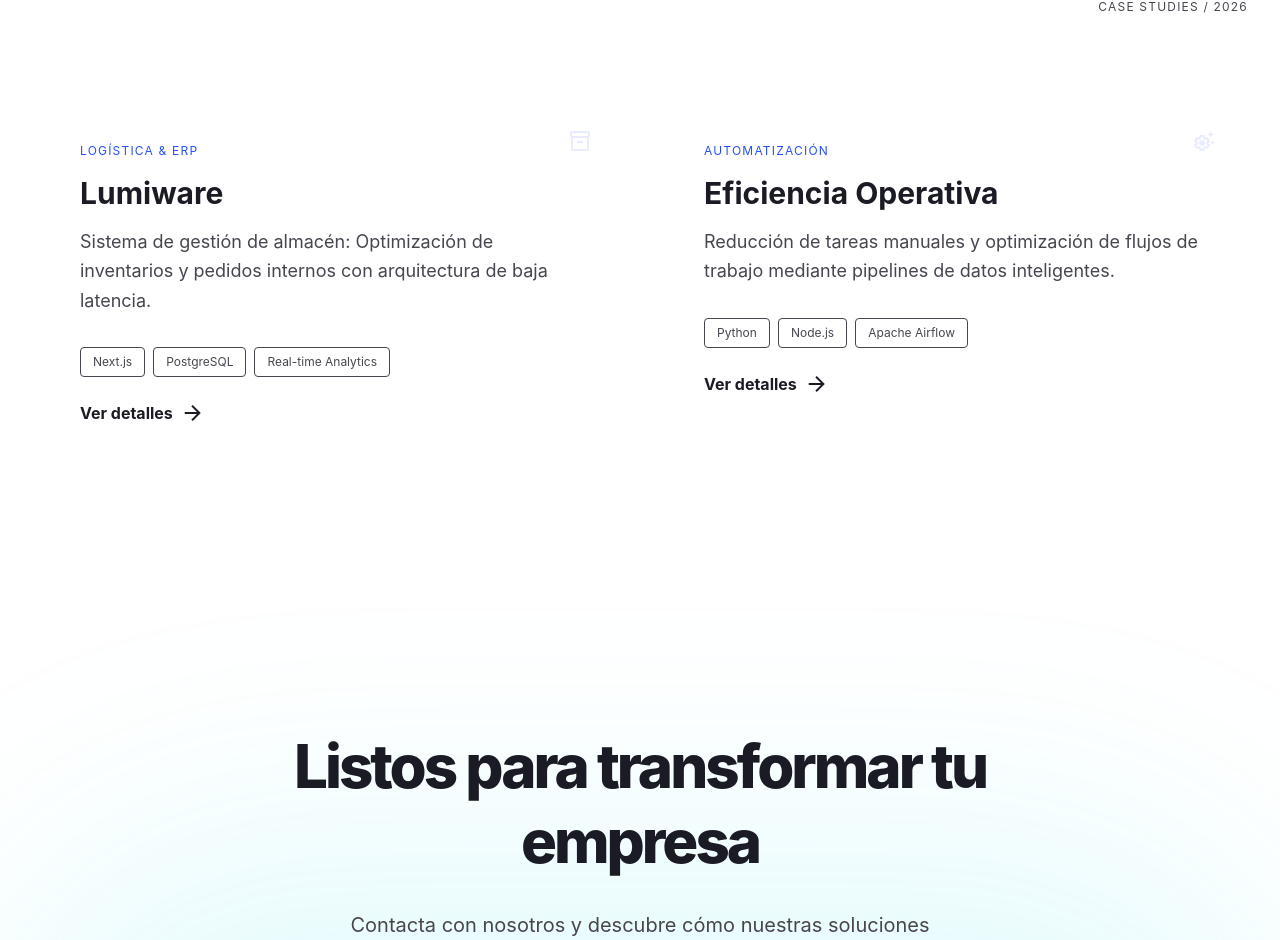
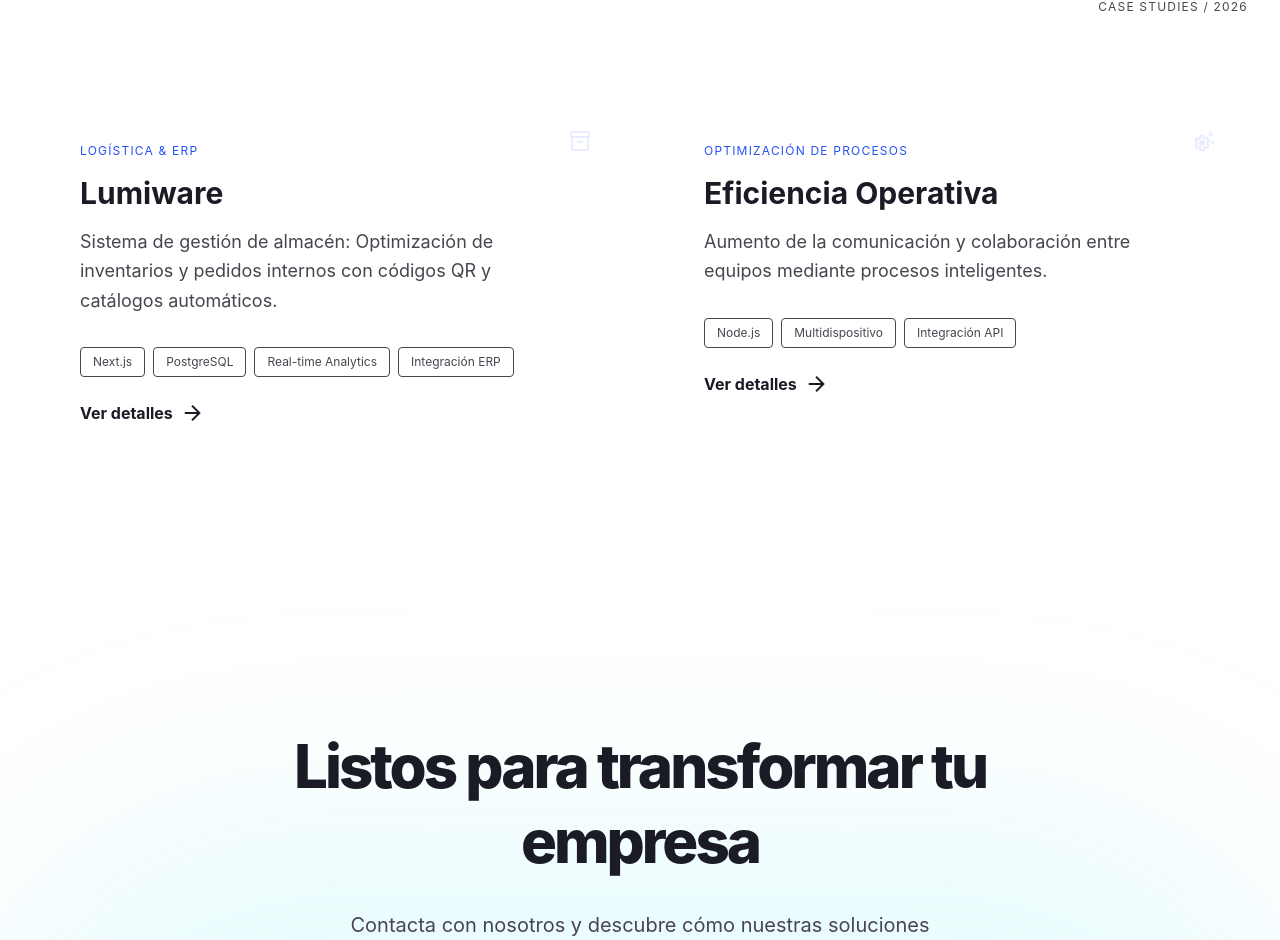
Before and after one commit to JoseMas68/lumicatech, a Next.js app: page / in a window 1280 px wide. Shown: the part 993-1933 px from the top of the page. Built offline with nearby package versions, Linux system fonts and the light colour scheme; a web font is replaced by a local one.

Commit message:
Update Lumiware hero with embedded video and section tweaks

```diff
--- a/app/components/ProjectsSection.tsx
+++ b/app/components/ProjectsSection.tsx
@@ -8,16 +8,16 @@
       category: "Logística & ERP",
       icon: "inventory_2",
       title: "Lumiware",
-      description: "Sistema de gestión de almacén: Optimización de inventarios y pedidos internos con arquitectura de baja latencia.",
-      tech: ["Next.js", "PostgreSQL", "Real-time Analytics"],
+      description: "Sistema de gestión de almacén: Optimización de inventarios y pedidos internos con códigos QR y catálogos automáticos.",
+      tech: ["Next.js", "PostgreSQL", "Real-time Analytics", "Integración ERP"],
       color: "from-primary"
     },
     {
-      category: "Automatización",
+      category: "optimización de procesos",
       icon: "settings_suggest",
       title: "Eficiencia Operativa",
-      description: "Reducción de tareas manuales y optimización de flujos de trabajo mediante pipelines de datos inteligentes.",
-      tech: ["Python", "Node.js", "Apache Airflow"],
+      description: "Aumento de la comunicación y colaboración entre equipos mediante procesos inteligentes.",
+      tech: [ "Node.js", "Multidispositivo", "Integración API"],
       color: "from-primary"
     }
   ];
--- a/app/lumiware/components/Hero.tsx
+++ b/app/lumiware/components/Hero.tsx
@@ -1,7 +1,6 @@
 'use client';
 
 import Link from 'next/link';
-import Image from 'next/image';
 
 export default function Hero() {
   return (
@@ -49,12 +48,12 @@
         <div className="relative">
           <div className="aspect-square rounded-xl bg-surface-container-low border border-outline-variant/10 p-2 relative overflow-hidden group">
             <div className="w-full h-full relative rounded-lg overflow-hidden border border-outline-variant/20">
-              <Image
-                src="/images/lumiware_dashboard.png"
-                alt="Lumiware Dashboard"
-                fill
-                className="object-cover"
-                priority
+              <iframe
+                src="https://player.mediadelivery.net/play/628770/7837e254-3596-4666-919d-07113032fd5e"
+                title="Demo Lumiware"
+                className="w-full h-full"
+                allow="accelerometer; gyroscope; autoplay; encrypted-media; picture-in-picture;"
+                allowFullScreen
               />
             </div>
 
```
